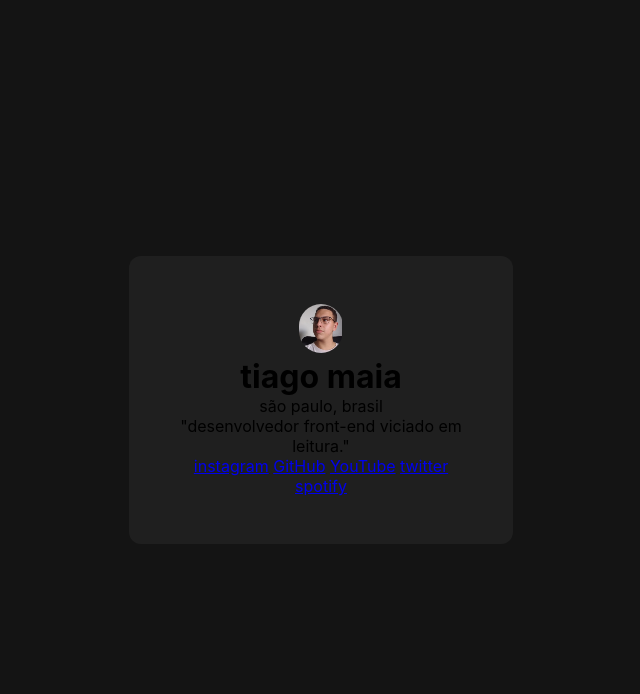
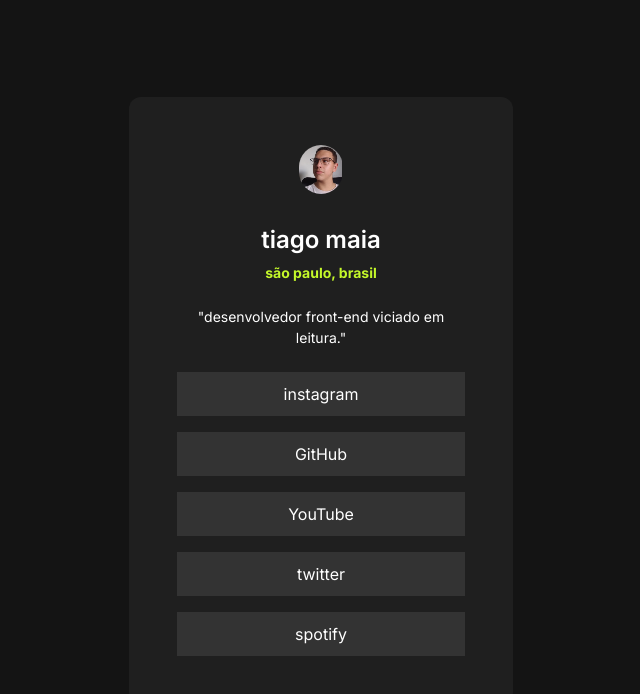
Before and after one commit to tiagosilvamaia11b/meus-links001, a plain HTML site: page index.html in a window 1280 px wide. Shown: the whole page, without its empty margins (319-959 px from the left). Drawn offline with Linux system fonts and the light colour scheme.

Commit message:
desenvolvimento do CSS terminado

```diff
--- a/index.html
+++ b/index.html
@@ -5,13 +5,16 @@
     <meta http-equiv="X-UA-Compatible" content="IE=edge">
     <meta name="viewport" content="width=device-width, initial-scale=1.0">
     <link rel="stylesheet" href="style.css">
+    <link rel="preconnect" href="https://fonts.googleapis.com">
+    <link rel="preconnect" href="https://fonts.gstatic.com" crossorigin>
+    <link href="https://fonts.googleapis.com/css2?family=Inter:wght@100..900&display=swap" rel="stylesheet">
     <title>meus links</title>
 </head>
 <body>
     <div>
        <img src="./tiago 88x88.png" alt="imagem do criador da pagina de links, tiago maia">
         <h1>tiago maia</h1>
-        <p>são paulo, brasil</p>
+        <strong>são paulo, brasil</strong>
 
         <p>"desenvolvedor front-end viciado em leitura."</p>
 
--- a/style.css
+++ b/style.css
@@ -21,6 +21,41 @@ div {
     border-radius: 12px;
 }
 
+    h1, p, a{
+        color: #FFF;
+    }
+
 div img {
     border-radius: 50px;
+    margin-bottom: 24px;
 }
+
+div h1 {
+    font-size: 24px;
+    line-height: 36px;
+    font-weight: 600;
+    margin-bottom: 4px;
+}
+
+div strong {
+    color: #C4F82A;
+    font-size: 14px;
+    list-style: 21px;
+}
+
+div p {
+    margin-block: 24px;
+    font-size: 14px;
+    line-height: 21px;
+}
+
+div a + a {
+    margin-top: 16px;
+}
+
+div a {
+    display: block;
+    text-decoration: none;
+    background-color: #333333;
+    padding: 12px;
+}
```
